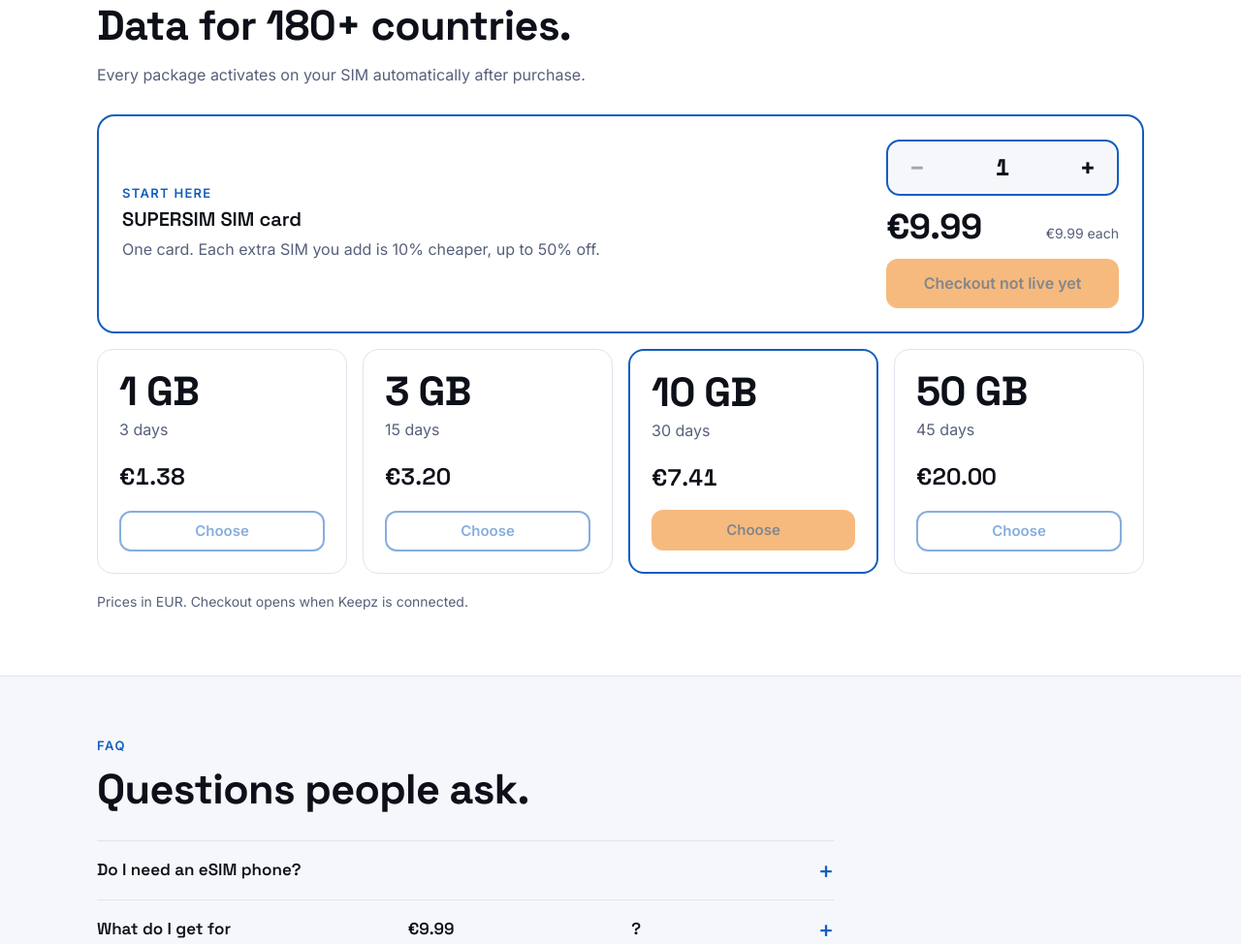
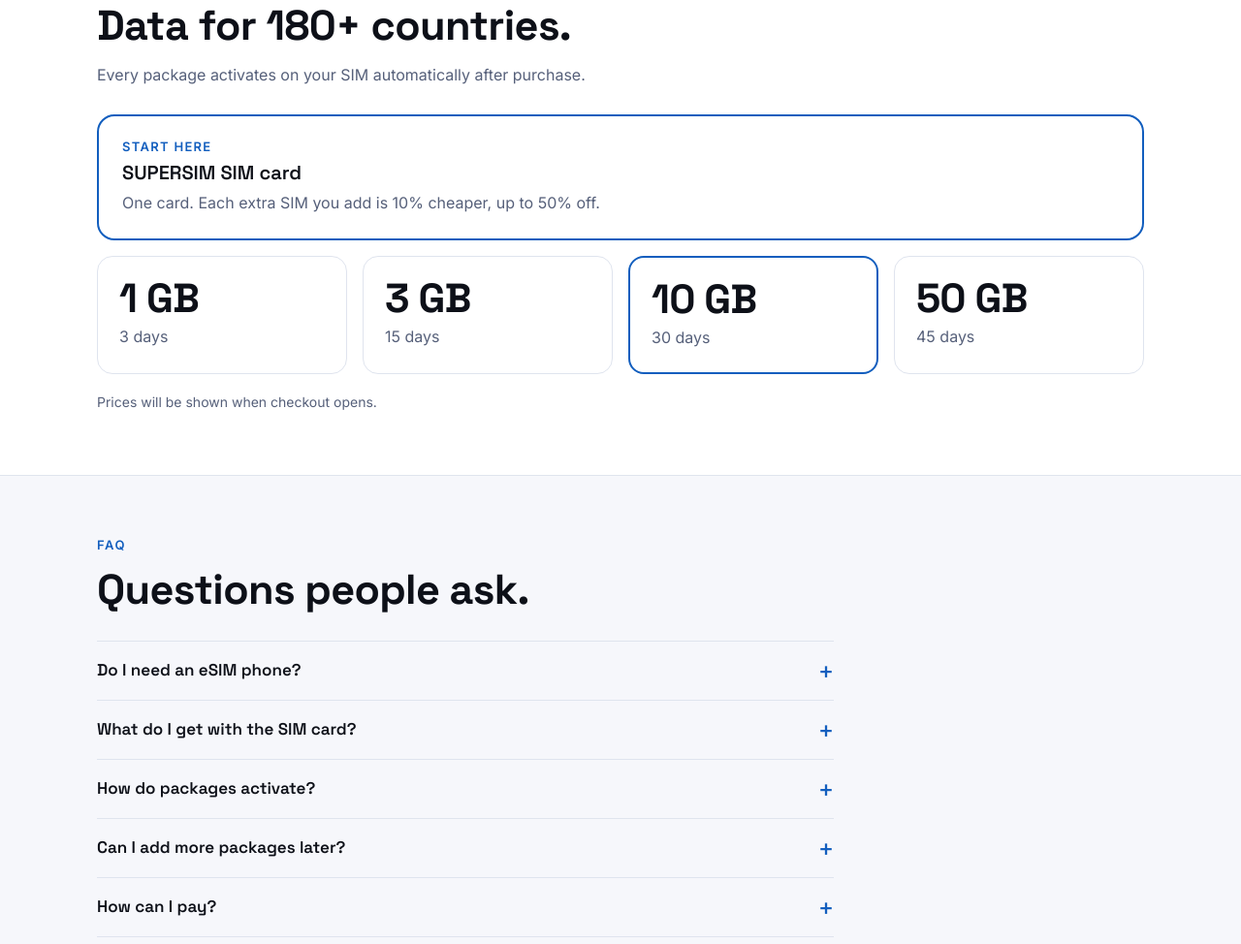
Before and after one commit to globalcellworld/supersim, a plain HTML site: page index.html in a window 1280 px wide. Shown: the part 1617-2591 px from the top of the page at 97% size. Drawn offline with Linux system fonts and the light colour scheme.

Commit message:
Drop prices and buy buttons until checkout is live
Remove the EUR prices, the quantity stepper, the "Checkout not live"
button and the package "Choose" buttons. Keep the explanation text.
Remove the price from the meta description and the FAQ question.

Co-Authored-By: Claude Haiku 5.5 <noreply@anthropic.com>

```diff
--- a/index.html
+++ b/index.html
@@ -3,7 +3,7 @@
 <head>
 <meta charset="utf-8">
 <meta name="viewport" content="width=device-width, initial-scale=1, viewport-fit=cover">
-<meta name="description" content="SUPERSIM: a SIM card for 9.99 EUR, with data packages that activate on it automatically. For phones with internet but no eSIM.">
+<meta name="description" content="SUPERSIM: a SIM card with data packages that activate on it automatically. For phones with internet but no eSIM.">
 <title>SUPERSIM Shop</title>
 <link rel="stylesheet" href="https://fonts.googleapis.com/css2?family=Inter:wght@400;500;600&family=Space+Grotesk:wght@600;700&display=swap">
 <style>
@@ -321,9 +321,8 @@ table.t .in { max-width: 120px; }
       <div>
         <p class="eyebrow">Mobile data for every phone</p>
         <h1>Internet for every phone.</h1>
-        <p class="lede">Buy a SUPERSIM card for <span data-sim-price>€9.99</span>, then add a data package. It activates on your SIM automatically after purchase. Packages work in 180+ countries.</p>
+        <p class="lede">Get a SUPERSIM card, then add a data package. It activates on your SIM automatically after purchase. Packages work in 180+ countries.</p>
         <div class="cta-row">
-          <a class="btn btn-primary" href="#packages">Buy SIM for <span data-sim-price>€9.99</span></a>
           <a class="btn btn-ghost" href="#packages">See packages</a>
         </div>
       </div>
@@ -369,7 +368,7 @@ table.t .in { max-width: 120px; }
         <li class="step-card">
           <span class="n">01</span>
           <h3>Buy your SIM</h3>
-          <p>Order a SUPERSIM card for <span data-sim-price>€9.99</span>. It fits any phone with a SIM slot.</p>
+          <p>Order a SUPERSIM card. It fits any phone with a SIM slot.</p>
         </li>
         <li class="step-card">
           <span class="n">02</span>
@@ -397,47 +396,27 @@ table.t .in { max-width: 120px; }
           <h3>SUPERSIM SIM card</h3>
           <p>One card. Each extra SIM you add is 10% cheaper, up to 50% off.</p>
         </div>
-        <div class="buy">
-          <div class="stepper" role="group" aria-label="Number of SIM cards">
-            <button type="button" class="step" id="sim-minus" aria-label="Remove one SIM">−</button>
-            <output id="sim-qty" aria-live="polite">1</output>
-            <button type="button" class="step" id="sim-plus" aria-label="Add one SIM">+</button>
-          </div>
-          <div class="price-block">
-            <span class="big" id="sim-total">—</span>
-            <span class="sub" id="sim-detail">Loading prices…</span>
-          </div>
-          <button type="button" class="btn btn-primary" id="sim-buy" disabled>Checkout not live yet</button>
-        </div>
       </div>
 
       <div class="pkgs">
         <article class="pkg">
           <span class="size">1 GB</span>
           <span class="days">3 days</span>
-          <p class="price" data-pkg-price="1gb-3d">€1.38</p>
-          <button type="button" class="btn btn-ghost btn-sm" data-pkg-buy="1gb-3d" disabled>Choose</button>
         </article>
         <article class="pkg">
           <span class="size">3 GB</span>
           <span class="days">15 days</span>
-          <p class="price" data-pkg-price="3gb-15d">€3.20</p>
-          <button type="button" class="btn btn-ghost btn-sm" data-pkg-buy="3gb-15d" disabled>Choose</button>
         </article>
         <article class="pkg featured">
           <span class="size">10 GB</span>
           <span class="days">30 days</span>
-          <p class="price" data-pkg-price="10gb-30d">€7.41</p>
-          <button type="button" class="btn btn-primary btn-sm" data-pkg-buy="10gb-30d" disabled>Choose</button>
         </article>
         <article class="pkg">
           <span class="size">50 GB</span>
           <span class="days">45 days</span>
-          <p class="price" data-pkg-price="50gb-45d">€20.00</p>
-          <button type="button" class="btn btn-ghost btn-sm" data-pkg-buy="50gb-45d" disabled>Choose</button>
         </article>
       </div>
-      <p class="pkgs-note">Prices in EUR. Checkout opens when Keepz is connected.</p>
+      <p class="pkgs-note">Prices will be shown when checkout opens.</p>
     </div>
   </section>
 
@@ -451,7 +430,7 @@ table.t .in { max-width: 120px; }
           <p>No. Any phone with a SIM slot works, as long as it is network-unlocked.</p>
         </details>
         <details>
-          <summary>What do I get for <span data-sim-price>€9.99</span>?</summary>
+          <summary>What do I get with the SIM card?</summary>
           <p>A SUPERSIM SIM card. Data packages are bought separately.</p>
         </details>
         <details>
@@ -512,28 +491,8 @@ table.t .in { max-width: 120px; }
 <script>
 (function () {
   "use strict";
-  var SIM_EUR = 9.99, SIM_STEP = 0.10, SIM_MAX = 0.50, SIM_MAX_QTY = 20;
-  var simCents = Math.round(SIM_EUR * 100);
-  var qty = 1;
 
   function $(id) { return document.getElementById(id); }
-  function eur(c) { return "€" + (c / 100).toFixed(2); }
-  function pct(f) { return Math.round(f * 100) + "%"; }
-  function simDiscount(q) { return Math.min(SIM_MAX, SIM_STEP * Math.max(0, q - 1)); }
-  function simUnitCents(p, q) { return Math.round(p * (1 - simDiscount(q))); }
-
-  function renderShop() {
-    var unit = simUnitCents(simCents, qty);
-    var d = simDiscount(qty);
-    $("sim-qty").textContent = String(qty);
-    $("sim-minus").disabled = qty <= 1;
-    $("sim-plus").disabled = qty >= SIM_MAX_QTY;
-    $("sim-total").textContent = eur(unit * qty);
-    $("sim-detail").textContent = d > 0 ? eur(unit) + " each, " + pct(d) + " off" : eur(unit) + " each";
-  }
-
-  $("sim-plus").addEventListener("click", function () { if (qty < SIM_MAX_QTY) { qty += 1; renderShop(); } });
-  $("sim-minus").addEventListener("click", function () { if (qty > 1) { qty -= 1; renderShop(); } });
 
   var copyBtn = $("copy-btn");
   copyBtn.addEventListener("click", function () {
@@ -543,8 +502,6 @@ table.t .in { max-width: 120px; }
         function () { copyBtn.textContent = "Select the address"; });
     } catch (e) { copyBtn.textContent = "Select the address"; }
   });
-
-  renderShop();
 })();
 </script>
 </body>
```
